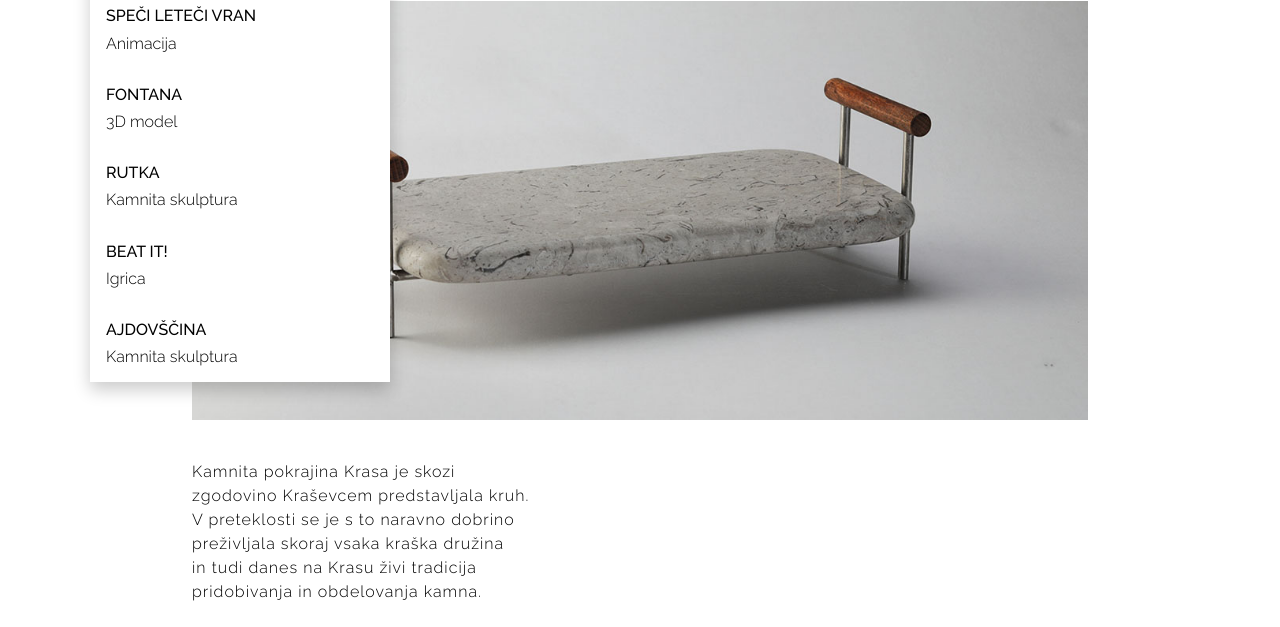
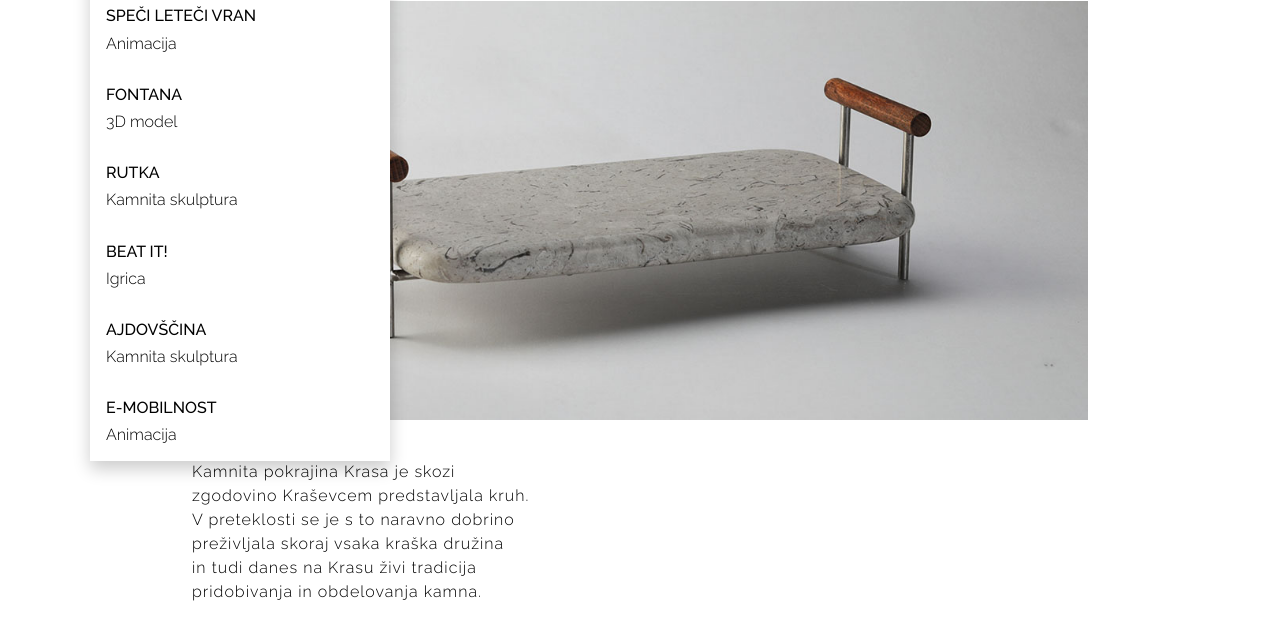
Before and after one commit to Romih-Marija/Romih-Marija.github.io, a plain HTML site: page kraskikamen.html in a window 1280 px wide. Both pictures are taken after a click on the button 111 px from the left and 42 px from the top of the page. Shown: the part 173-800 px from the top of the page. Drawn offline with Linux system fonts and the light colour scheme; files whose address does not match are found by name.

Commit message:
Update kraskikamen.html

```diff
--- a/kraskikamen.html
+++ b/kraskikamen.html
@@ -39,6 +39,10 @@
               <a href="ajdovscina.html">
                AJDOVŠČINA<br>
                <span style="font-weight: 300;" > Kamnita skulptura </span>
+              </a>
+             <a href="emobilnost.html">
+               E-MOBILNOST<br>
+               <span style="font-weight: 300;" > Animacija </span>
               </a>
 
 
```
